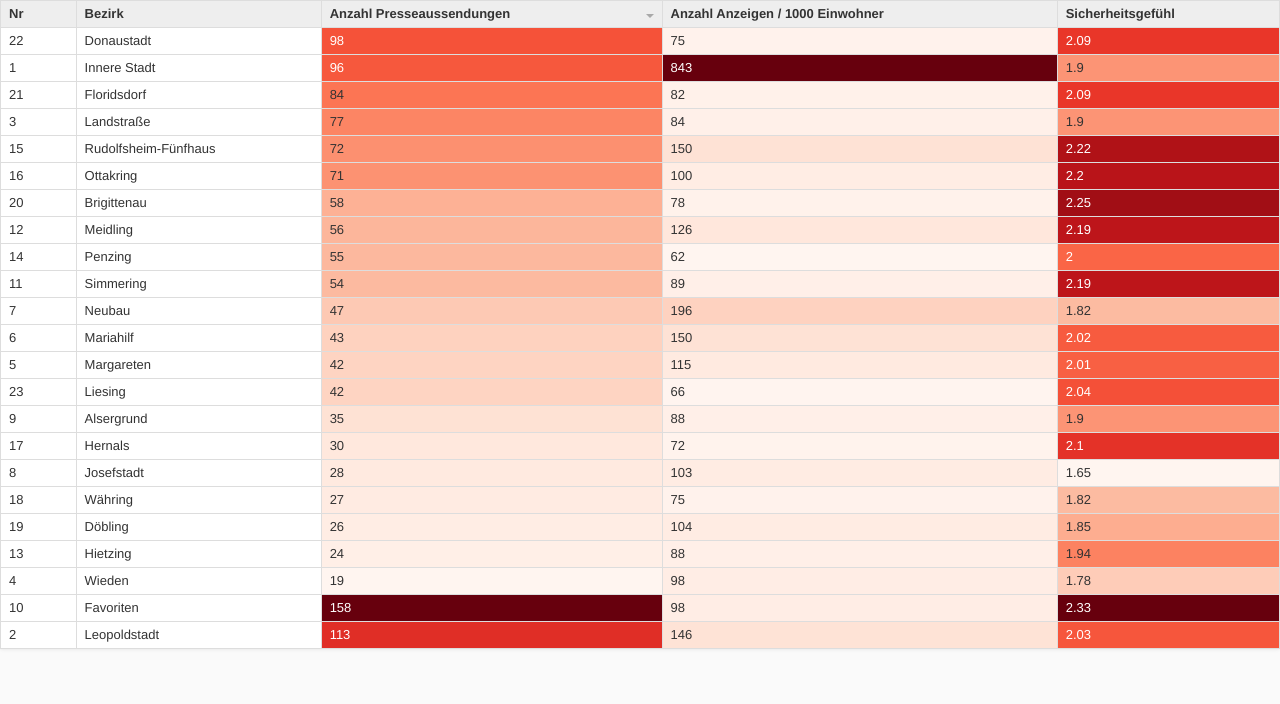
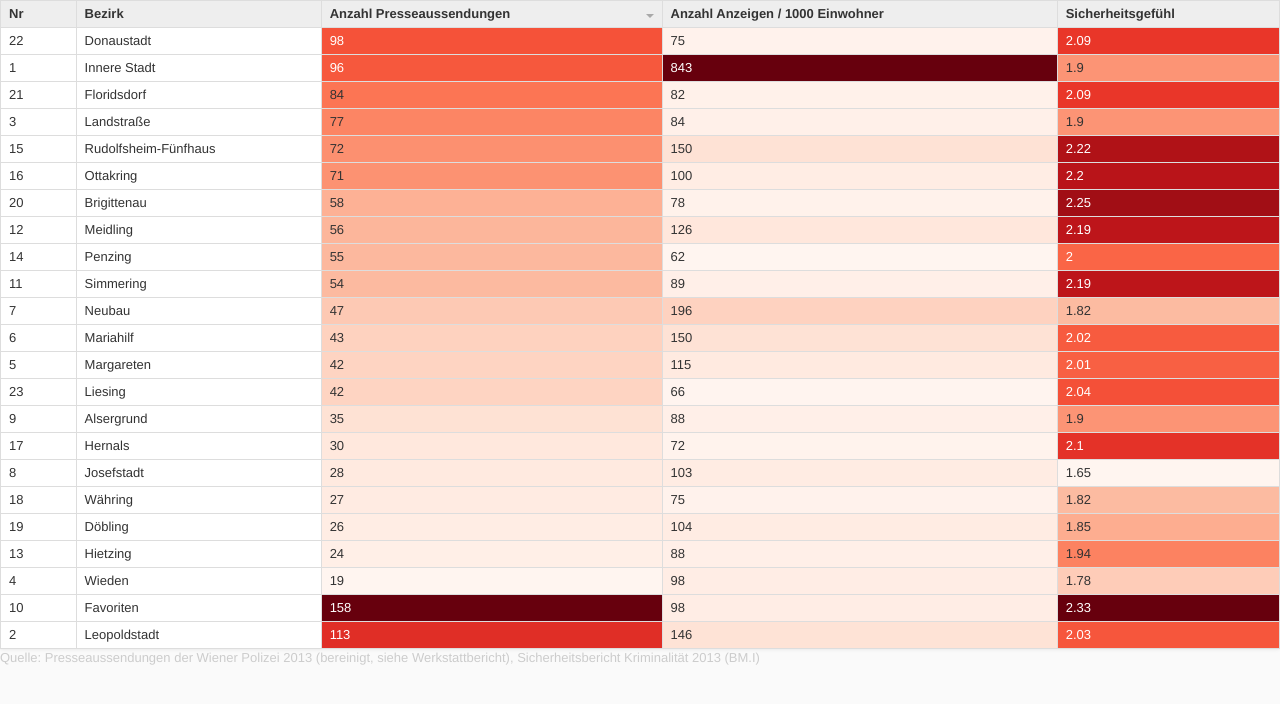
Before and after one commit to correctiv/polizeiaussendungen-sorted, a website: page index.html in a window 1280 px wide. Drawn offline with Linux system fonts and the light colour scheme.

Commit message:
Add source

```diff
--- a/index.html
+++ b/index.html
@@ -179,6 +179,7 @@
         <td>2.04</td>
       </tr>
   </tbody></table>
+  <small>Quelle: Presseaussendungen der Wiener Polizei 2013 (bereinigt, siehe Werkstattbericht), Sicherheitsbericht Kriminalität 2013 (BM.I)</small>
 
   <script src="js/vendor/tablesort/tablesort.min.js"></script>
   <script src="js/vendor/tablesort/src/sorts/tablesort.numeric.js"></script>
--- a/style.css
+++ b/style.css
@@ -190,3 +190,7 @@ table th.sort-up:after {
 
 * html .clearfix { height: 1%; } /* IE6 */
 *:first-child + html .clearfix { min-height: 1%; } /* IE7 */
+
+small {
+  color: #ccc;
+}
```
